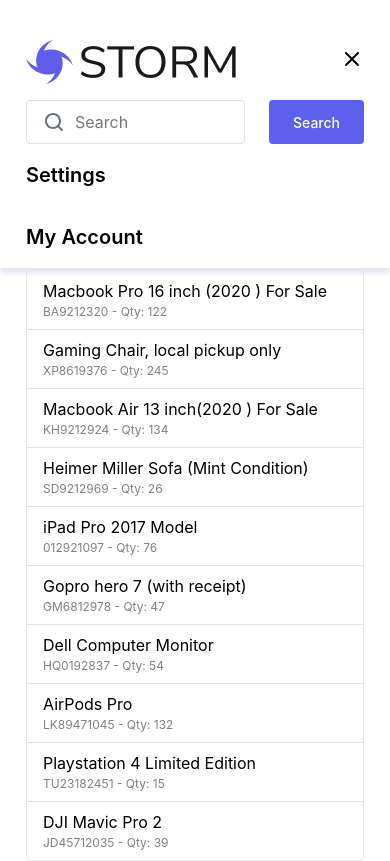
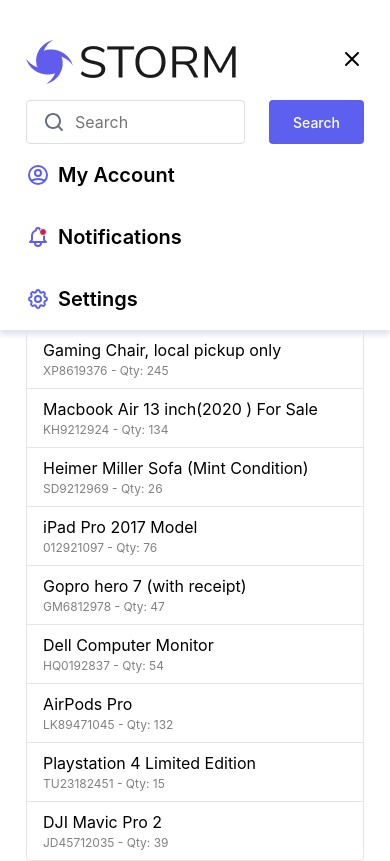
Before and after one commit to raudelf/tucows-storm-project, a Vue app: page / in a window 390 px wide. Both pictures are taken after a click on the button "Toggle Navigation Menu". Built offline with nearby package versions, Linux system fonts and the light colour scheme.

Commit message:
adding icons to mobile nav menu and applying styles

```diff
--- a/src/components/StormMobileMenu.vue
+++ b/src/components/StormMobileMenu.vue
@@ -2,6 +2,9 @@
 import { ref } from 'vue'
 import HamburgerMenuSVG from './SVGs/HamburgerMenuSVG.vue'
 import HamburgerMenuCloseSVG from './SVGs/HamburgerMenuCloseSVG.vue'
+import ProfileSVG from './SVGs/ProfileSVG.vue'
+import BellSVG from './SVGs/BellSVG.vue'
+import GearSVG from './SVGs/GearSVG.vue'
 
 const isOpen = ref(false)
 
@@ -31,10 +34,13 @@ const handleOpenMenu = () => {
         <div class="storm-container">
           <ul class="storm-main-nav__list">
             <li class="storm-main-nav__item">
-              <a href="/" class="storm-main-nav__link">Settings</a>
+              <a href="/" class="storm-main-nav__link"><ProfileSVG /> My Account </a>
             </li>
             <li class="storm-main-nav__item">
-              <a href="/" class="storm-main-nav__link">My Account</a>
+              <a href="/" class="storm-main-nav__link"> <BellSVG />Notifications</a>
+            </li>
+            <li class="storm-main-nav__item">
+              <a href="/" class="storm-main-nav__link"><GearSVG /> Settings</a>
             </li>
           </ul>
         </div>
--- a/src/styles/components/_storm-icon.scss
+++ b/src/styles/components/_storm-icon.scss
@@ -5,7 +5,8 @@
     fill: #666e7d;
   }
 
-  .storm-utils-nav__link & {
+  .storm-utils-nav__link &,
+  .storm-main-nav__item & {
     fill: $white;
     stroke: #5d5fef;
   }
--- a/src/styles/components/_storm-main-nav.scss
+++ b/src/styles/components/_storm-main-nav.scss
@@ -21,6 +21,9 @@
 }
 
 .storm-main-nav__link {
+  display: flex;
+  align-items: center;
+  gap: 0.5rem;
   color: $black;
   text-decoration: none;
   font-weight: 600;
```
